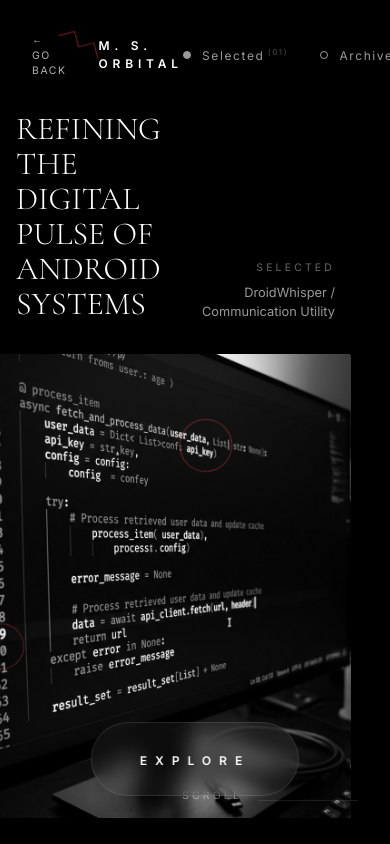
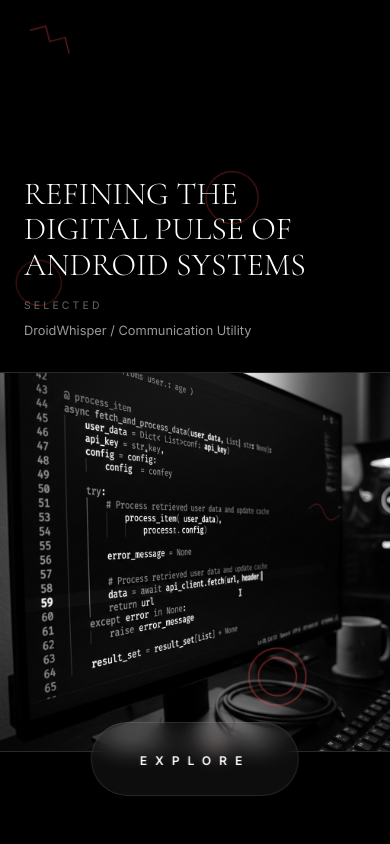
Before and after one commit to Aryan31v/ORBITAL_CRAFT, a website built with Vite: page utilities.html in a window 390 px wide. Shown: the top 844 px of the page. Built offline with nearby package versions, Linux system fonts and the light colour scheme; some packages are replaced by stand-ins of ours.

Commit message:
fix: resolve hero positioning gaps, align utility boxes, and implement extensive mobile performance optimizations

```diff
--- a/src/features/atmosphere/Atmosphere.js
+++ b/src/features/atmosphere/Atmosphere.js
@@ -22,9 +22,11 @@ export function initAtmosphere() {
     const lightningContainer = container.querySelector('.atmosphere__lightning-container');
 
     // 2. Optimized Mouse Tracking (GPU Accelerated)
+    const isMobile = window.matchMedia("(max-width: 768px)").matches;
     const xSetter = gsap.quickSetter(gradient, "x", "px");
     const ySetter = gsap.quickSetter(gradient, "y", "px");
 
+    if (!isMobile) {
         window.addEventListener('mousemove', (e) => {
             // Move the gradient container so the center follows the mouse
             const x = e.clientX - window.innerWidth / 2;
@@ -33,6 +35,11 @@ export function initAtmosphere() {
             xSetter(x);
             ySetter(y);
         });
+    } else {
+        // On mobile, just center the gradient statically to save CPU
+        xSetter(0);
+        ySetter(0);
+    }
 
     // 3. Lightweight Lightning Generation
     function createLightning() {
@@ -96,11 +103,12 @@ export function initAtmosphere() {
         });
     }
 
-    // Balanced interval
+    // Balanced interval, drastically reduced on mobile
     function scheduleLightning() {
-        if (window.innerWidth < 768) return; // Disable lightning on mobile for performance
+        const baseDelay = isMobile ? 12000 : 5000;
+        const randomDelay = isMobile ? 8000 : 2000;
+        const delay = Math.random() * randomDelay + baseDelay;
 
-        const delay = Math.random() * 8000 + 4000; // Increased delay
         setTimeout(() => {
             createLightning();
             scheduleLightning();
--- a/src/features/doodles/Doodles.js
+++ b/src/features/doodles/Doodles.js
@@ -21,15 +21,20 @@ export function initDoodles(container, mode = 'everywhere') {
     container.style.position = 'relative';
     container.appendChild(doodleWrap);
 
-    const isMobile = window.innerWidth < 768;
-    const count = mode === 'corner' ? (isMobile ? 2 : 4) : (isMobile ? 8 : 20);
+    const isMobile = window.matchMedia("(max-width: 768px)").matches;
+    let count;
+    if (mode === 'corner') {
+        count = isMobile ? 2 : 4;
+    } else {
+        count = isMobile ? 6 : 20; // Drastically reduce on mobile
+    }
 
     for (let i = 0; i < count; i++) {
-        createDoodle(doodleWrap, mode);
+        createDoodle(doodleWrap, mode, isMobile);
     }
 }
 
-function createDoodle(wrapper, mode) {
+function createDoodle(wrapper, mode, isMobile) {
     const svg = document.createElementNS("http://www.w3.org/2000/svg", "svg");
     const path = document.createElementNS("http://www.w3.org/2000/svg", "path");
 
@@ -67,8 +72,8 @@ function createDoodle(wrapper, mode) {
 
     // Continuous Animation
     gsap.to(svg, {
-        x: () => (Math.random() - 0.5) * 120,
-        y: () => (Math.random() - 0.5) * 120,
+        x: () => (Math.random() - 0.5) * (isMobile ? 40 : 120),
+        y: () => (Math.random() - 0.5) * (isMobile ? 40 : 120),
         rotation: () => (Math.random() - 0.5) * 45,
         scale: () => 0.8 + Math.random() * 0.4,
         duration: Math.random() * 10 + 10,
--- a/src/features/hero/HeroSection.js
+++ b/src/features/hero/HeroSection.js
@@ -68,7 +68,8 @@ export function initHero(container) {
             scale: 0.9,
             duration: 2,
             ease: 'expo.out',
-            delay: 0.2
+            delay: 0.2,
+            clearProps: 'all' // Removes inline styles after animation completes
         });
     }, 100);
 }
--- a/src/features/utilities/UtilitiesSection.js
+++ b/src/features/utilities/UtilitiesSection.js
@@ -61,17 +61,22 @@ export function initUtilities(container) {
 
     const scrollContainer = container.querySelector('.utils-container');
     const progressFill = container.querySelector('.utils-progress__fill');
+    const progressBlock = container.querySelector('.utils-progress');
 
     // Horizontal Scroll Logic
+    setTimeout(() => {
+        const maxScroll = scrollContainer.scrollWidth - window.innerWidth;
+
+        if (maxScroll > 0) {
             gsap.to(scrollContainer, {
-        x: () => -(scrollContainer.scrollWidth - window.innerWidth),
+                x: -maxScroll,
                 ease: 'none',
                 scrollTrigger: {
                     trigger: '.utils-page',
                     pin: true,
                     scrub: 1,
                     invalidateOnRefresh: true,
-            end: () => "+=" + scrollContainer.scrollWidth
+                    end: () => "+=" + maxScroll
                 }
             });
 
@@ -83,7 +88,12 @@ export function initUtilities(container) {
                     trigger: '.utils-page',
                     scrub: 0.3,
                     start: 'top top',
-            end: () => "+=" + scrollContainer.scrollWidth
+                    end: () => "+=" + maxScroll
                 }
             });
+        } else {
+            // If only 1 item, disable horizontal scroll and progress bar
+            if (progressBlock) progressBlock.style.display = 'none';
         }
+    }, 100); // Small delay to ensure styles are computed
+}
--- a/src/features/utilities/utilities.css
+++ b/src/features/utilities/utilities.css
@@ -71,7 +71,7 @@
 .utils-container {
     display: flex;
     flex-wrap: nowrap;
-    width: 300%;
+    width: max-content;
     height: 100vh;
     will-change: transform;
 }
@@ -91,6 +91,7 @@
     flex-direction: column;
     width: 90vw;
     max-width: 1400px;
+    margin: 0 auto; /* Centers the card in the viewport */
 }
 
 /* Floating Text Above Image */
@@ -99,7 +100,7 @@
     justify-content: space-between;
     align-items: flex-end;
     margin-bottom: 2rem;
-    padding: 0 1rem;
+    padding: 0; /* Aligned with image edges */
 }
 
 .utils-card__header {
@@ -139,8 +140,9 @@
     width: 100%;
     height: 55vh;
     overflow: hidden;
-    border-radius: 2px;
+    border-radius: 4px;
     background: #111;
+    border: 1px solid rgba(255, 255, 255, 0.1); /* Explicitly defines the box boundary */
 }
 
 .utils-card__image {
@@ -177,3 +179,53 @@
     background: #ffffff;
     width: 0%;
 }
+
+/* Mobile Adjustments */
+@media (max-width: 768px) {
+    .utils-nav {
+        display: none; /* Hide header filters to save space */
+    }
+
+    .utils-container {
+        display: block; /* Switch from flex row to vertical stacking */
+        width: 100%;
+        height: auto;
+    }
+
+    .utils-section {
+        width: 100vw;
+        height: auto;
+        min-height: 100vh;
+        padding-top: 15vh;
+        padding-bottom: 5vh;
+        display: flex;
+        flex-direction: column;
+        justify-content: center;
+    }
+
+    .utils-card {
+        width: 100vw;
+    }
+
+    .utils-card__content {
+        flex-direction: column;
+        align-items: flex-start;
+        gap: 1rem;
+        padding: 0 1.5rem; /* Add side padding back for text */
+    }
+
+    .utils-card__meta {
+        text-align: left; /* Align to the left instead of right */
+    }
+
+    .utils-card__image-wrap {
+        height: 45vh; /* Taller on mobile to be punchy */
+        border-radius: 0;
+        border-left: none;
+        border-right: none;
+    }
+
+    .utils-progress {
+        display: none !important; /* Hide progress bar */
+    }
+}
```
Also changed, not shown: src/features/hero/hero.css (+10 -2 lines). Lines whose indentation alone changed are shown as unchanged.
